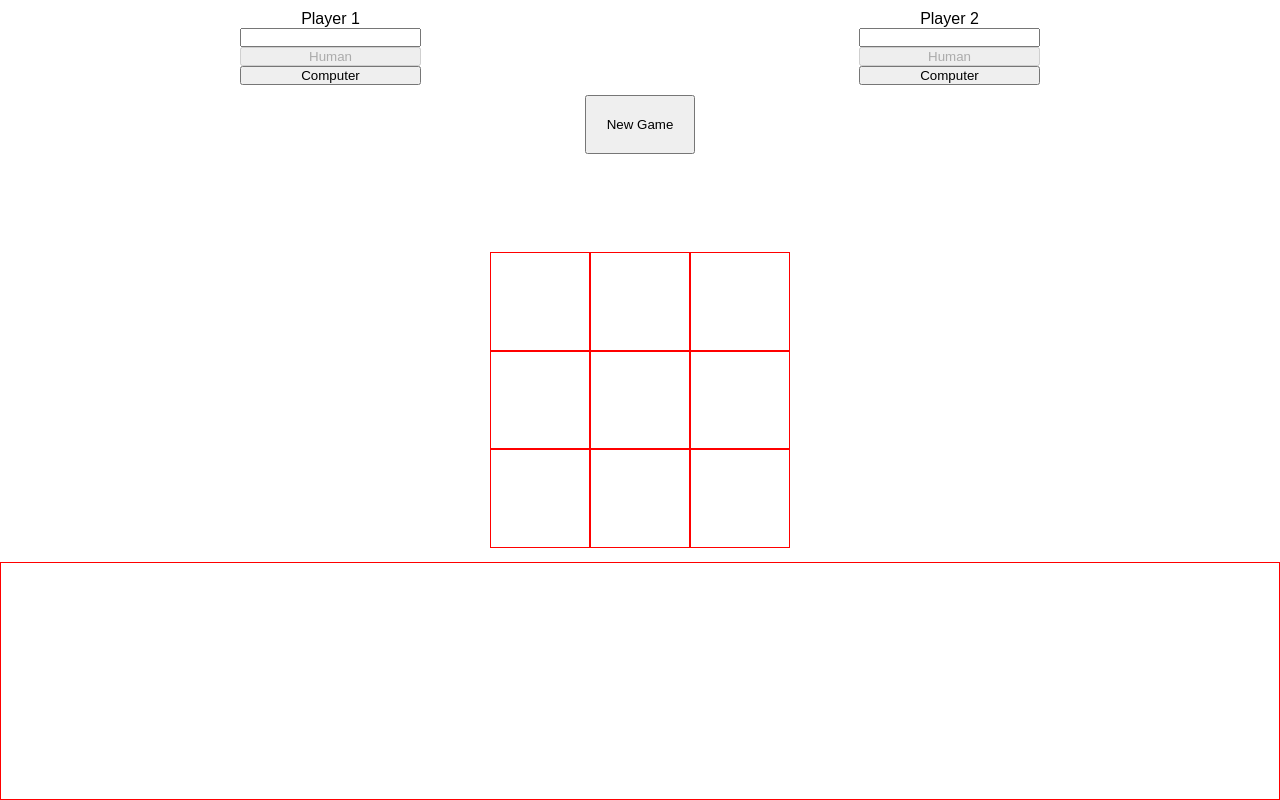
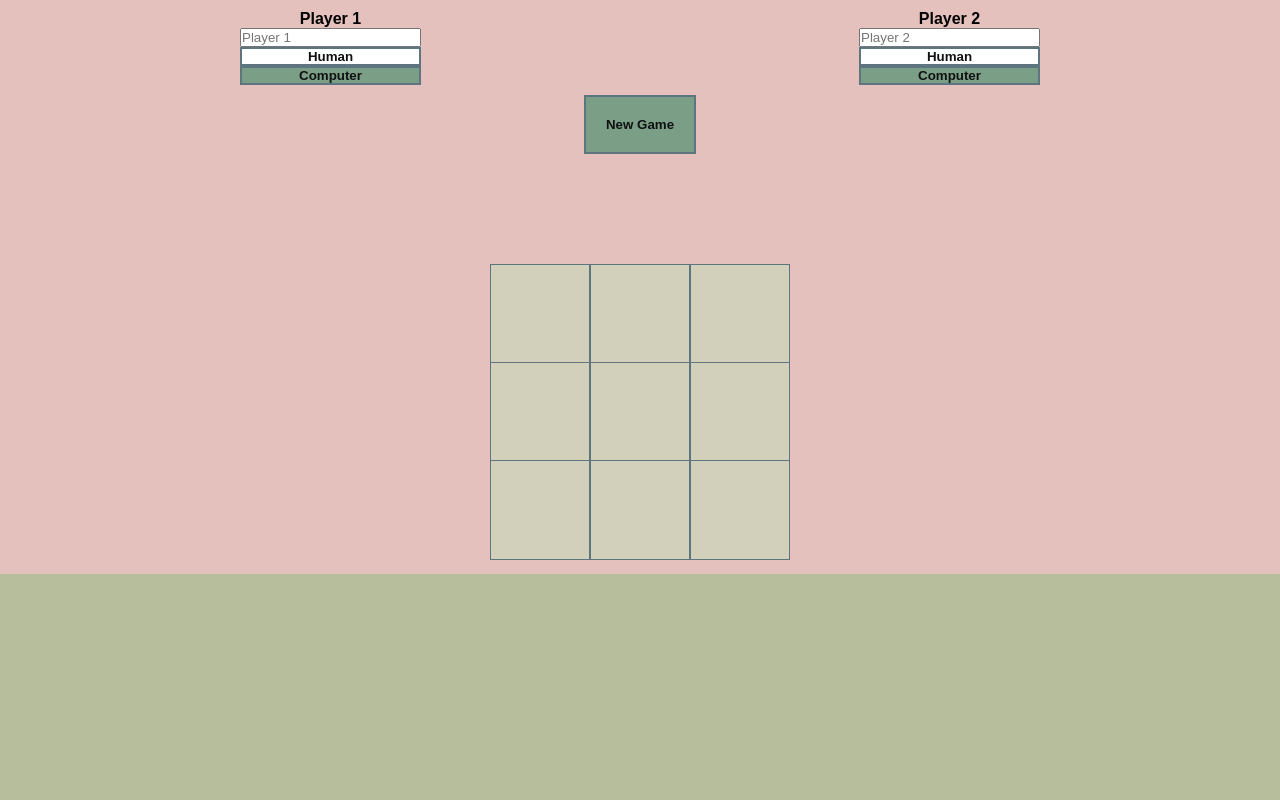
Before and after one commit to RuslanPakhom/Tic-tac-toe, a plain HTML site: page index.html in a window 1280 px wide. Drawn offline with Linux system fonts and the light colour scheme; a web font is replaced by a local one.

Commit message:
Styling added

```diff
--- a/index.html
+++ b/index.html
@@ -6,13 +6,16 @@
     <meta name="viewport" content="width=device-width, initial-scale=1.0">
     <title>Document</title>
     <link rel="stylesheet" href="style.css">
+    <link rel="preconnect" href="https://fonts.googleapis.com">
+    <link rel="preconnect" href="https://fonts.gstatic.com" crossorigin>
+    <link href="https://fonts.googleapis.com/css2?family=Merienda+One&display=swap" rel="stylesheet">
 </head>
 <body>
     <div class="header">
         <div class="player-info">
-        <label><p class="player1-name">Player 1</p><input type="text" id="player1">
+        <label><p class="player1-name">Player 1</p><input type="text" id="player1" placeholder="Player 1">
         <button id="player-1-human" disabled>Human</button><button id="player-1-computer">Computer</button></label>
-        <label><p class="player2-name">Player 2</p><input type="text" id="player2">
+        <label><p class="player2-name">Player 2</p><input type="text" id="player2" placeholder="Player 2">
         <button id="player-2-human" disabled>Human</button><button id="player-2-computer">Computer</button></label></label>
     </div>
         <div class="game-status">
--- a/style.css
+++ b/style.css
@@ -11,6 +11,7 @@ body{
     justify-content: center;
     align-items: center;
     height:100vh;
+    background-color: #e5c1bd;
 
 }
 
@@ -39,13 +40,34 @@ label{
 #start-game{
     margin:10px auto;
     padding:20px;
+    background-color: #7b9e87;
+    color: #111;
+    border: 2px solid #5e747f;
+    font-weight: bold;
 }
 
+#player-1-human, #player-2-human, #player-1-computer, #player-2-computer{
+    background-color: #7b9e87;
+    color: #111;
+    border: 2px solid #5e747f;
+    font-weight: bold;
+}
+#player-1-human:disabled, #player-2-human:disabled, #player-1-computer:disabled, #player-2-computer:disabled{
+    background-color: #fff;
+    color: #111;
+    border: 2px solid #5e747f;
+    font-weight: bold;
+}
+
+.player1-name, .player2-name{
+    font-weight: bold;
+}
 
 .play-game{
     flex-grow:1;
     text-align: center;
     font-size: 24px;
+
 }
 
 .game-status{
@@ -65,7 +87,7 @@ label{
 }
 
 .cell{
-    border: 1px solid red;
+    border: 1px solid #5e747f;
     width:100px;
     height:100px;
     font-size: 80px;
@@ -74,14 +96,24 @@ label{
     align-items: center;
     flex-grow:1 1 33.33%;
     margin: -1px 0px;
+    background-color: #d2d0ba;
+    font-family: "Merienda One", sans-serif;
 }
 
 .game-result{
     margin-top:15px;
-    font-size: 24px;
-    height:33%;
+    font-size: 48px;
+    height:30%;
     width:100%;
-    border:1px solid red;
+    background-color: #b6be9c;
     text-align: center;
     padding:20px;
+    display:flex;
+    justify-content: center;
+    align-items: center;
 }
+
+.play-game{
+    font-size: 32px;
+   margin-top: 20px;
+}
```
